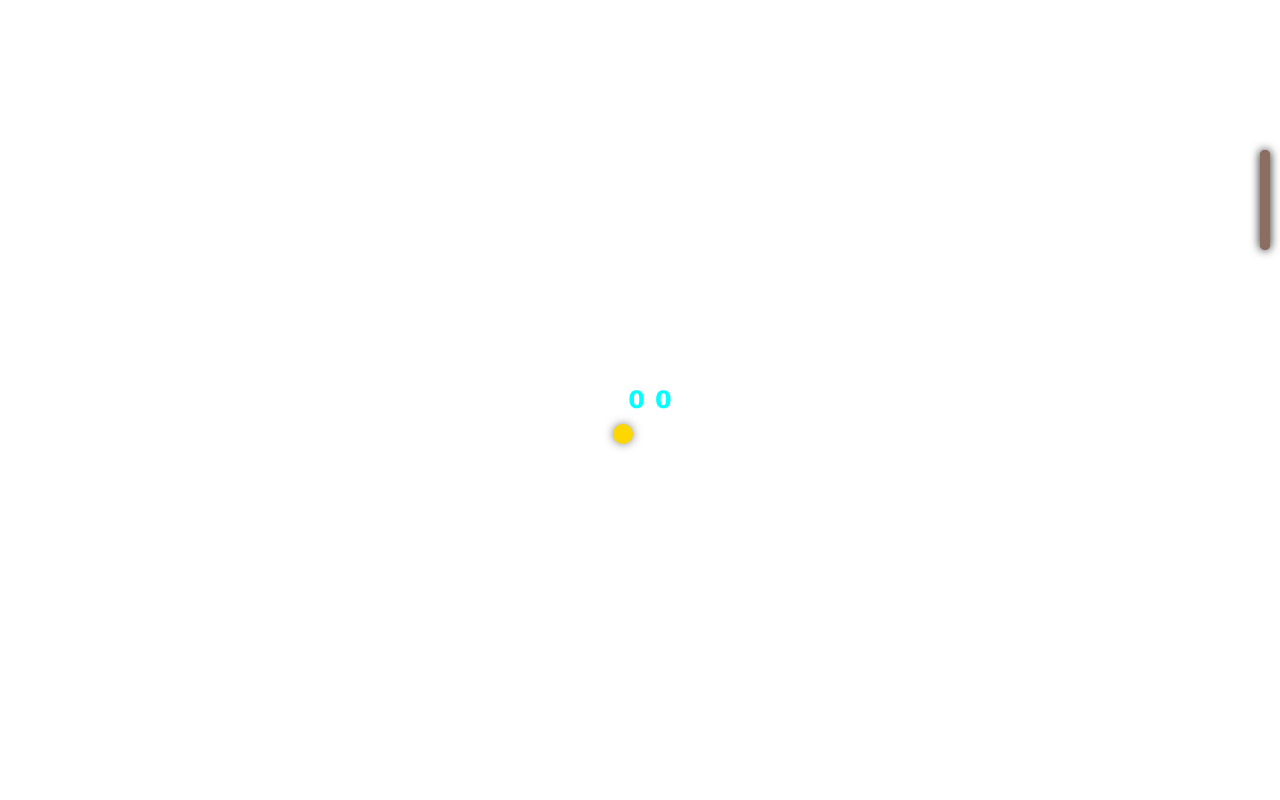
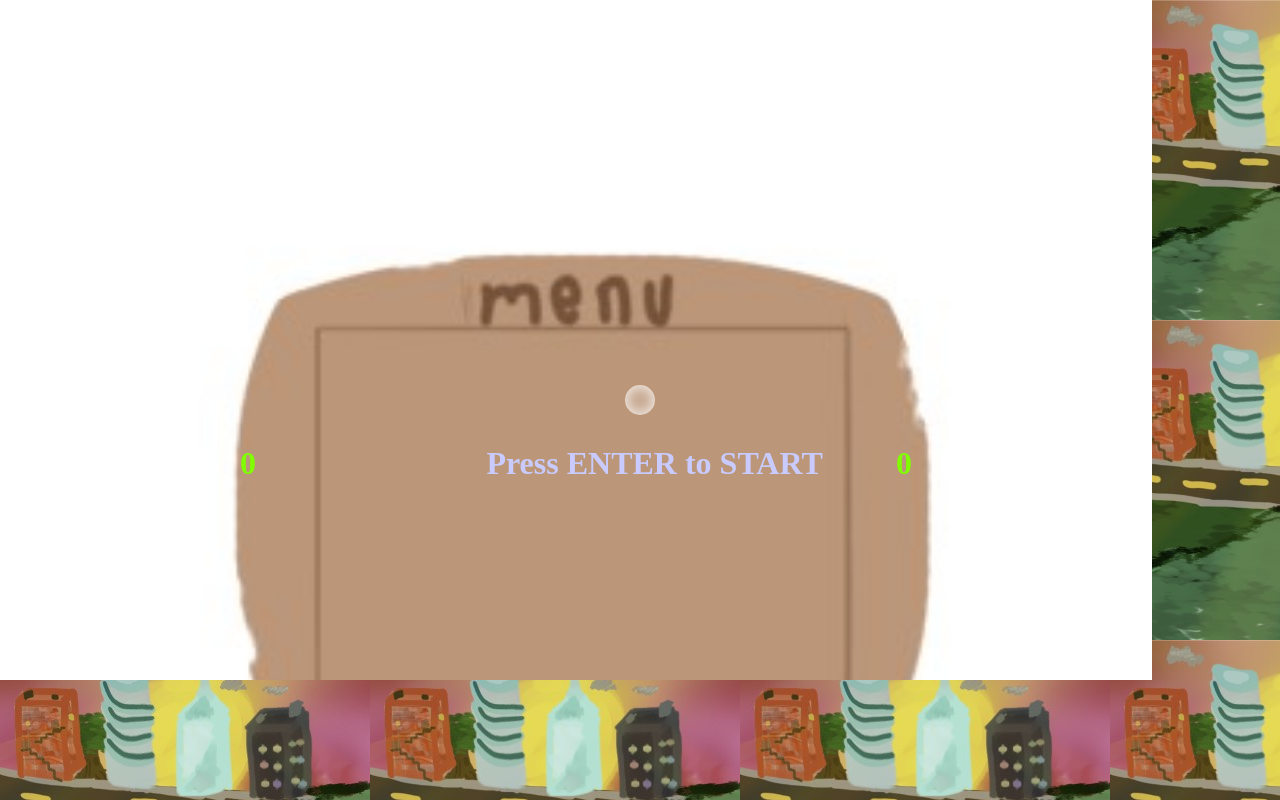
Before and after one commit to ninabahmani/Nina-sPongGame, a plain HTML site: page game.html in a window 1280 px wide. Drawn offline with Linux system fonts and the light colour scheme.

Commit message:
redid the html
python was too confusing ok dont judge

```diff
--- a/game.html
+++ b/game.html
@@ -1,38 +1,33 @@
 <html>
 <head>
-<link rel="stylesheet" href="pong_mech.css">
+<link rel="stylesheet" href="styles.css">
+<link rel="javascript" href="script.js">
 
-<title> game </title>
-
+<title> game START! </title>
 
 </head>
 
+<body>
+<div class="board">
+    <div class="ball">
+        <div class="ball_effect">
+        </div>
 
-<body>
+        <div class="paddle_1_paddle"></div>
 
+        <div class="paddle_2_paddle"></div>
 
-<div class="game-container">
-    <div id="score">
-        <div id="player1-score">0</div>
-        <div id="player2-score">0</div>
-    </div>
-    <div id="paddle1" class="paddle"></div>
-    <div id="paddle2" class="paddle"></div>
-    <div id="ball"></div>
-</div>
-<script src="script.js"></script>
-</div>
+        <h1
+        class="player_1_score">0</h1>
+        <h1
+        class="player_2_score">0</h1>
+        <h1 class="message">
+            Press ENTER to START
+        </h1>
+        </div>
 
-</body>
+        <script src="index.js">
 
-<style>
-
-background {
-background-image: "background.png";
-}
-
-
-</style>
-
-
-</html>
+        </script>
+    </body>
+    </html>
```
